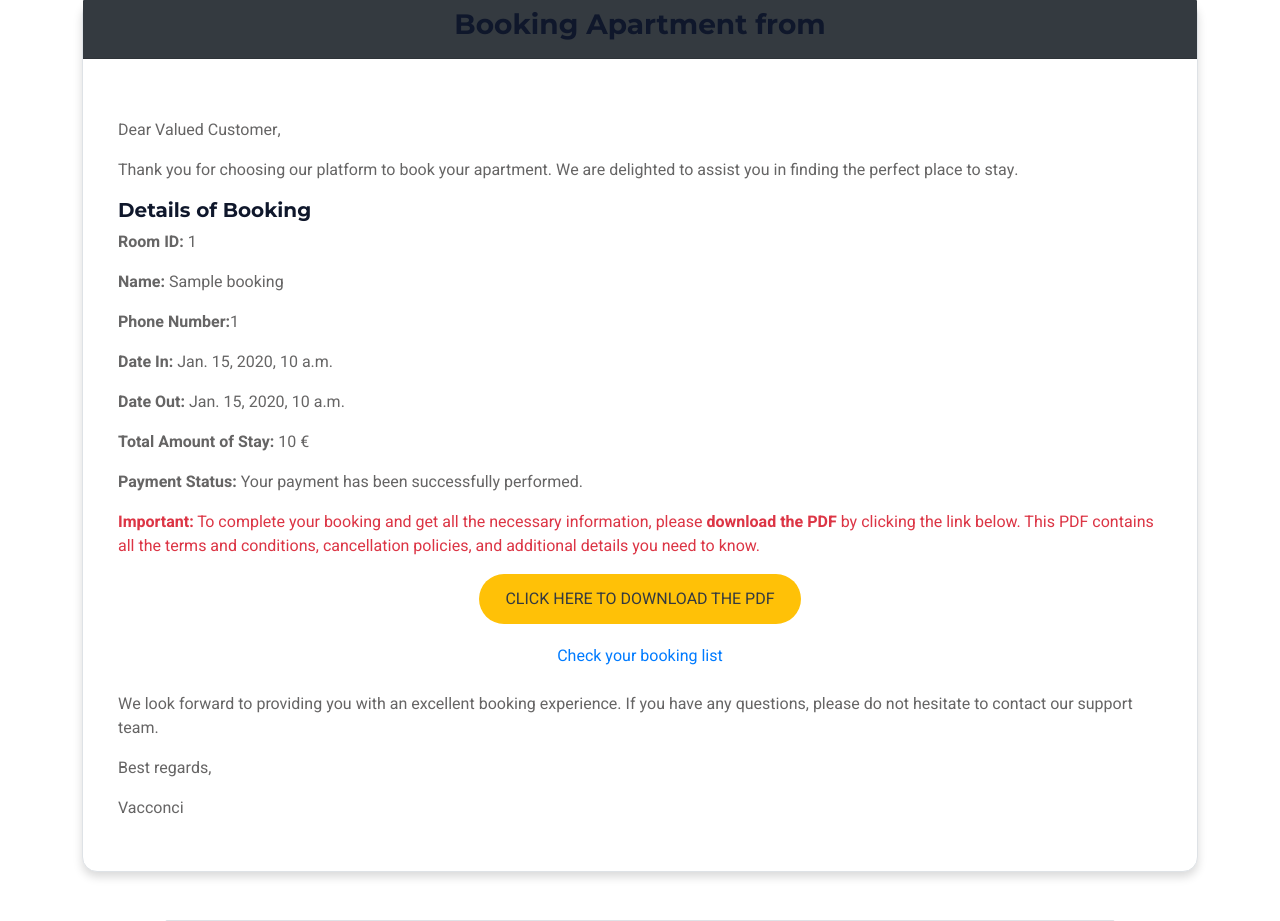
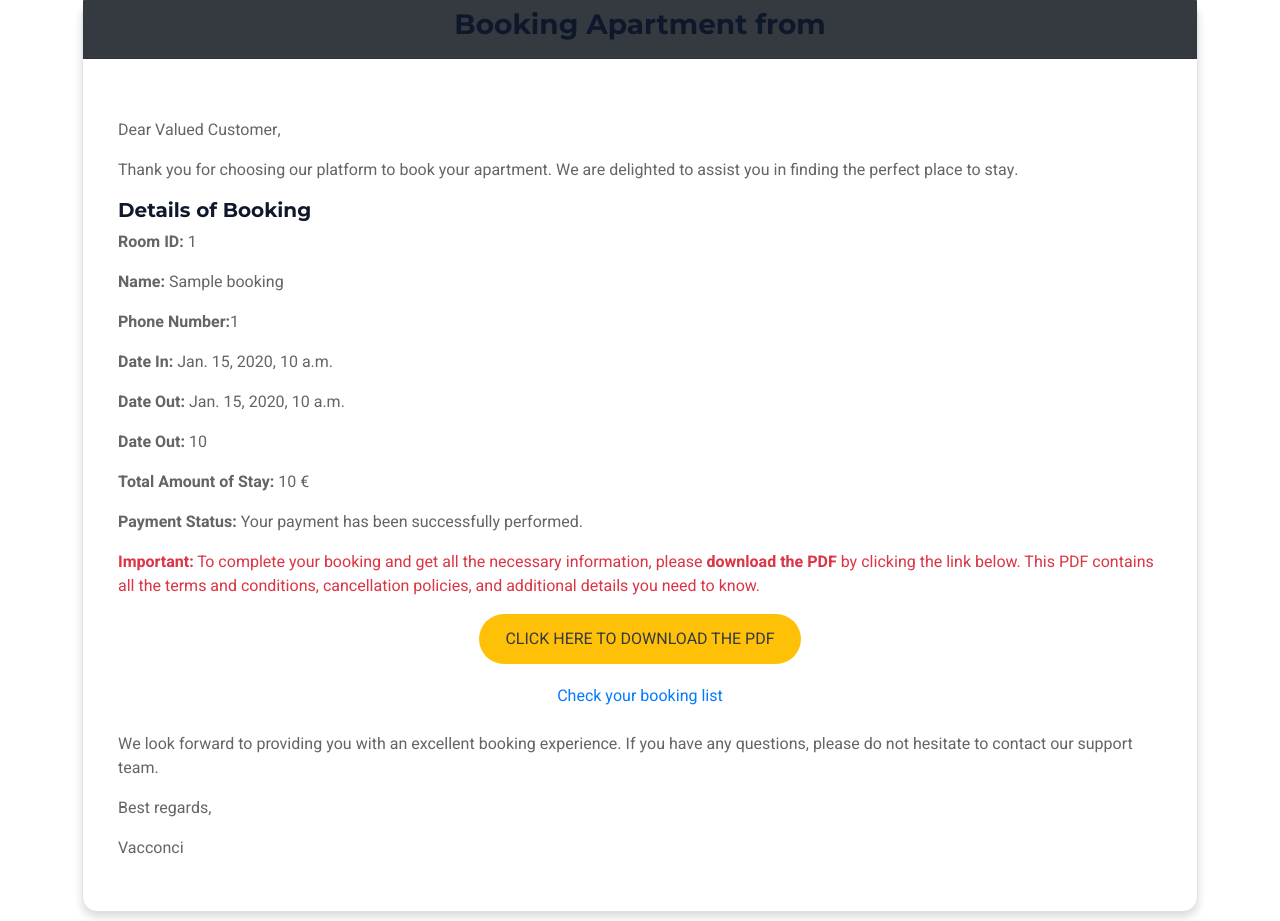
Before and after one commit to youcefpy/app_for_booking_room_in_hotel_with_django, a Django app: template bookingApp/templates/success_payment.html in a window 1280 px wide. Shown: the part 199-1120 px from the top of the page. Run offline with Django 3.2, Linux system fonts and the light colour scheme; the template is opened without the code that fills it: most values are stand-ins (such as "Sample title", 1, 10 or a date in 2020); some libraries are stand-ins or nearby versions.

Commit message:
chore: success payement

```diff
--- a/bookingApp/templates/success_payment.html
+++ b/bookingApp/templates/success_payment.html
@@ -62,6 +62,7 @@
                 <p><strong>Phone Number:</strong>{{ booking.phone_number }}</p>
                 <p><strong>Date In:</strong> {{ booking.date_enter }}</p>
                 <p><strong>Date Out:</strong> {{ booking.date_out }}</p>
+                <p><strong>Date Out:</strong> {{ booking.room.price_per_night }}</p>
                 <p><strong>Total Amount of Stay:</strong> {{ booking.total }} €</p>
                 <p><strong>Payment Status:</strong> Your payment has been successfully performed.</p>
                 <p class="text-danger"><strong>Important:</strong> To complete your booking and get all the necessary information, please <strong>download the PDF</strong> by clicking the link below. This PDF contains all the terms and conditions, cancellation policies, and additional details you need to know.</p>
```
